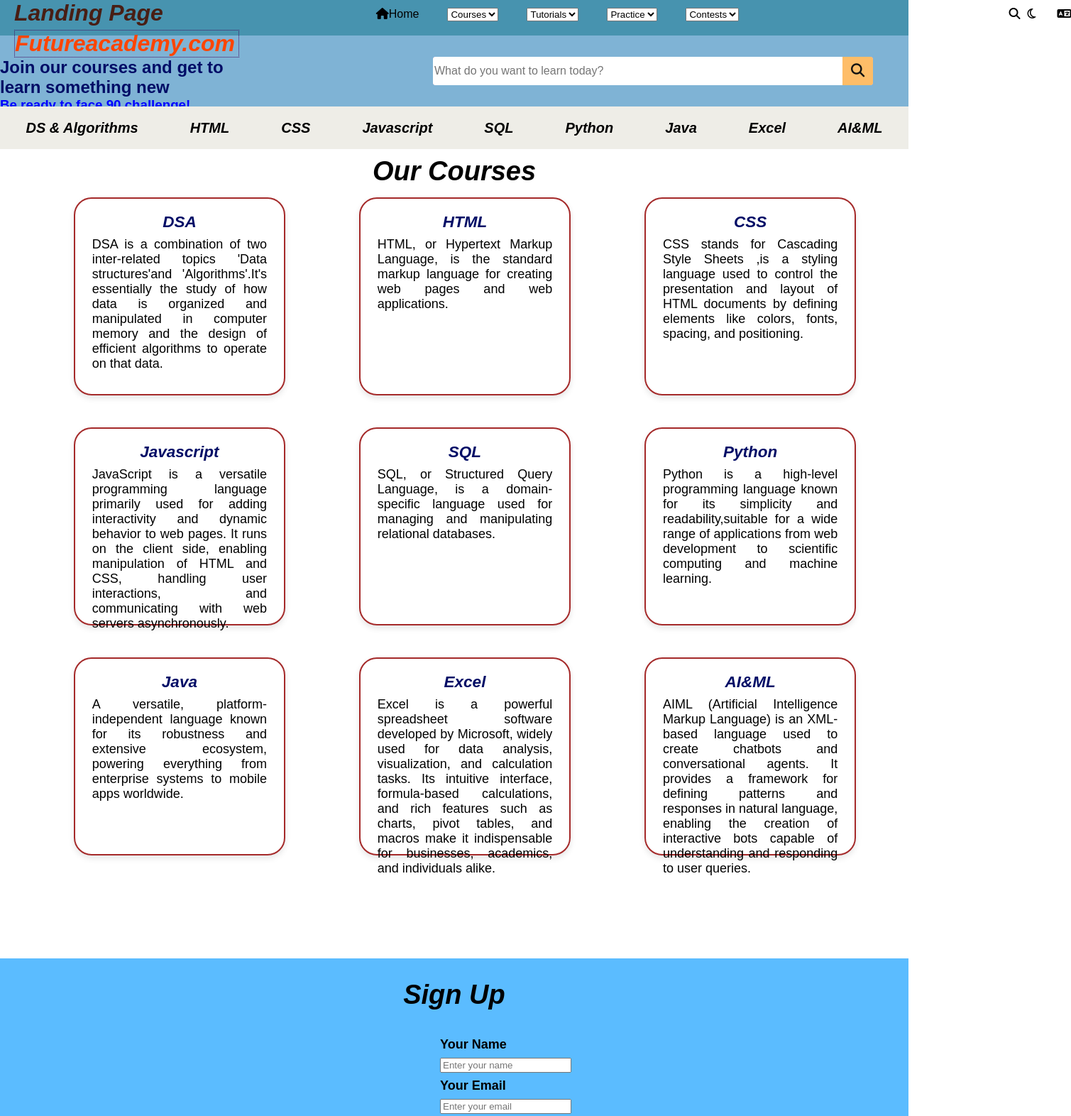
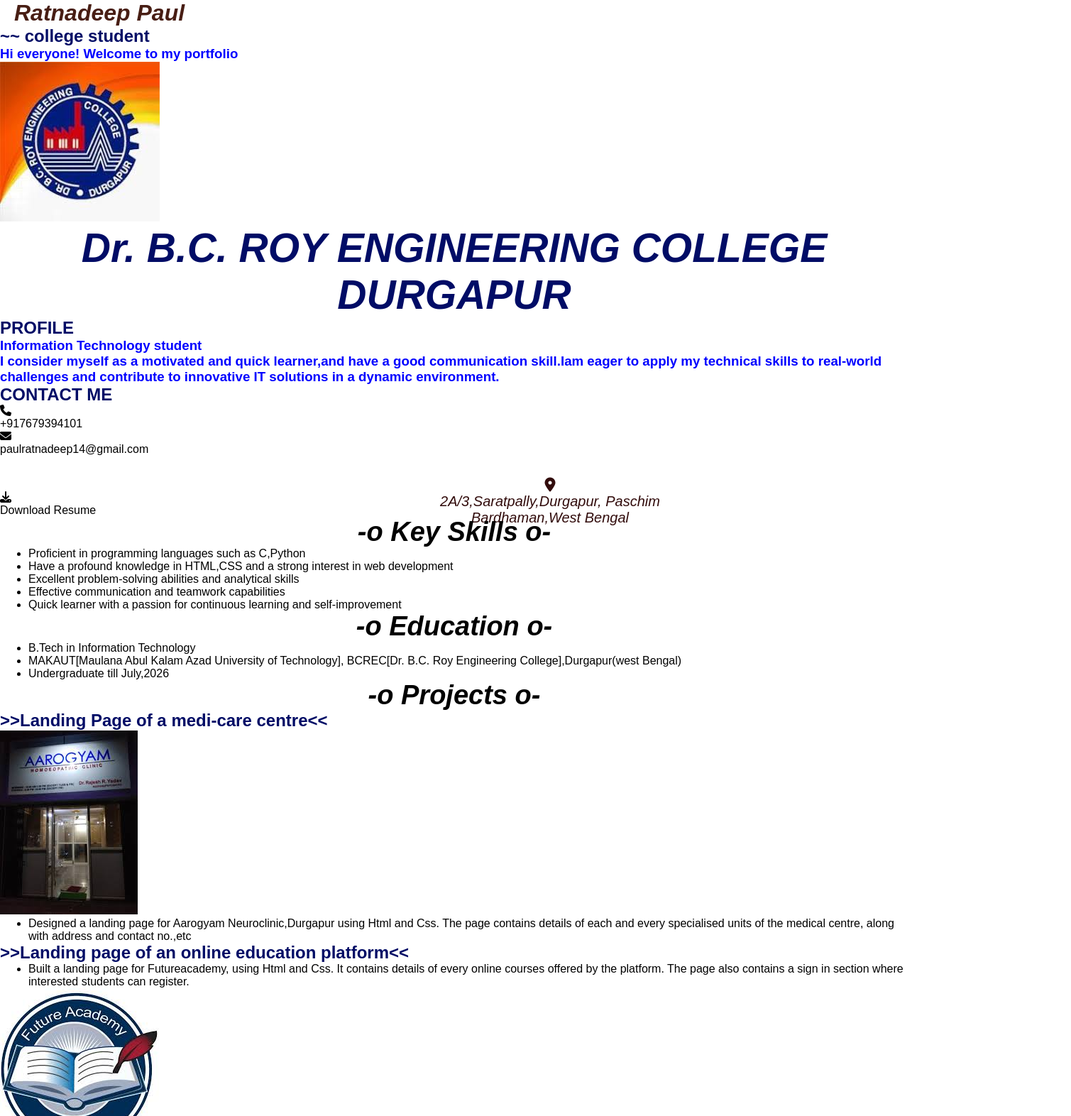
Before and after one commit to Ratnapaul-2004/CODSOFT, a plain HTML site: page index.html in a window 1280 px wide. Shown: the top 1572 px of the page at 71% size, 1509 px wide, since content can reach past the window. Drawn offline with Linux system fonts and the light colour scheme.

Commit message:
Add files via upload

```diff
--- a/index.html
+++ b/index.html
@@ -3,237 +3,194 @@
 <head>
     <meta charset="UTF-8">
     <meta name="viewport" content="width=device-width, initial-scale=1.0">
-    <title>Landing Page</title>
+    <title>My Portfolio</title>
     <link rel="stylesheet" href="https://cdnjs.cloudflare.com/ajax/libs/font-awesome/6.5.2/css/all.min.css" integrity="sha512-SnH5WK+bZxgPHs44uWIX+LLJAJ9/2PkPKZ5QiAj6Ta86w+fsb2TkcmfRyVX3pBnMFcV7oQPJkl9QevSCWr3W6A==" crossorigin="anonymous" referrerpolicy="no-referrer">
     <link rel="stylesheet"href="style.css">
 </head>
 <body>
     <header>
-        <div class="navbar">
-            <div class="landing page">
-                <h1>Landing Page</h1>
+        <div class="logo-section">
+            <div class="name">
+                <h1>Ratnadeep Paul</h1>
             </div>
-            <div class="menu">
-                <div class="nav-home border ">
-                    <div class="icon">
-                        <i class="fa-solid fa-house"></i>
-                        Home
+            <div class="tag">
+                <h2>~~ college student</h2>
             </div>
         </div>
-                <div class="courses border">
-                    <select class="course-select">
-                    <option>Courses</option>
-                    </select>
+        <div class="welcome">
+            <h3 id="hi">Hi everyone! Welcome to my portfolio</h3>
         </div>
-                <div class="tutorials border">
-                    <select class="tutorial-select">
-                    <option>Tutorials</option>
-                    </select>
+    </header>
+    <main>
+        <div class="about-myself">
+            <div class="profile">
+                <div class="bcroy">
+                    <img src="bcroy_logo.jpeg" id="college_logo" alt="Collge logo">
+                    <span><h2 id="college_name">Dr. B.C. ROY ENGINEERING COLLEGE</h2></span>
+                    <span><h2 id="college_loc">DURGAPUR</h2></span>
                 </div>
-                <div class="practice border">
-                    <select class="practice-select">
-                    <option>Practice</option>
-                    </select>
+                <div class="img">
+
                 </div>
-                <div class="contest border">
-                    <select class="contest-select">
-                    <option>Contests</option>
-                    </select>
+                <div class="intro">
+                    <h2 id="profile1">PROFILE</h2>
+                    <h3 id="brief1">Information Technology student</h3>
+                    <div class="brief2">
+                        <h3>I consider myself as a motivated and
+                            quick learner,and have a good communication skill.Iam eager to
+                            apply my technical skills to real-world challenges and contribute to innovative IT solutions in a dynamic environment.
+                        </h3>
                     </div>
-                <div class="search-icon border">
-                    <i class="fa-solid fa-magnifying-glass"></i>
                 </div>
-                <div class="night-icon border">
-                    <i class="fa-regular fa-moon"></i>
+                <div class="contact">
+                    <h2 id="contact_me">CONTACT ME</h2>
+                    <div class="phone">
+                        <i class="fa-solid fa-phone"></i>
+                        <p class="contact_details">+917679394101</p>
                     </div>
-                <div class="lang-icon border">
-                    <i class="fa-solid fa-language"></i>
+                    <div class="email">
+                        <i class="fa-solid fa-envelope"></i>
+                        <p class="contact_details">paulratnadeep14@gmail.com</p>
+                    </div>
+                    <div class="address">
+                        <i class="fa-solid fa-location-dot"></i>
+                        <p class="contact_details">2A/3,Saratpally,Durgapur,
+                        Paschim Bardhaman,West Bengal</p>
+                    </div>
+                    <div class="resume">
+                        <i class="fa-solid fa-download"></i>
+                        <p id="download">Download Resume</p>
                     </div>
                 </div>
             </div>
-    </header>
-    <main>
 
-        <div class="hero-section">
-                <div class="text">
-                    <h1 id="name">Futureacademy.com</h1>
-                    <h2>Join our courses and get to learn something new</h2>
-                    <h3>Be ready to face 90 challenge!</h3>
+            <div class="my_details">
+                <div class="skills-section">
+                    <span id="skill"><h4>-o Key Skills o-</h4></span>
+                    <div class="proficiency">
+                        <ul>
+                            <li id="list1">Proficient in programming languages such as C,Python</li>
+                            <li id="list1">Have a profound knowledge in HTML,CSS and a strong interest in web development</li>
+                            <li id="list1">Excellent problem-solving abilities and analytical skills</li>
+                            <li id="list1">Effective communication and teamwork capabilities</li>
+                            <li id="list1">Quick learner with a passion for continuous learning and self-improvement</li>
+                        </ul>
                     </div>
-                <div class="search-box">
-                    <input placeholder="What do you want to learn today?" class="search-input">
-                    <div class="query-icon">
-                        <i class="fa-solid fa-magnifying-glass"></i>
+                </div>
+                <div class="edu">
+                    <span id="education"><h4>-o Education o-</h4></span>
+                    <div class="academics">
+                        <ul>
+                            <li>B.Tech in Information Technology</li>
+                            <li>MAKAUT[Maulana Abul Kalam Azad University of Technology],
+                            BCREC[Dr. B.C. Roy Engineering College],Durgapur(west Bengal)</li>
+                            <li>Undergraduate till July,2026</li>
+                        </ul>
+                    </div>
+                </div>
+                <div class="project-section">
+                    <span id="project"><h4>-o Projects o-</h4></span>
+                    <div class="projects">
+                        <h2 id="medicare">>>Landing Page of a medi-care centre<<</h2>
+                        <div class="pro">
+                            <img src="aarogyam_neuroclinic.jpeg" class="img1" alt="Project 1 Image">
+                            <div class="text1">
+                                <ul>
+                                    <li>
+                                        <p>Designed a landing page for Aarogyam Neuroclinic,Durgapur using Html and Css.
+                                           The page contains details of each and every specialised units of the medical centre,
+                                           along with address and contact no.,etc
+                                        </p>
+
+                                    </li>
+                                </ul>
                             </div>
                         </div>
                     </div>
-        <div class="panel-ops">
-            <div class="panel">DS & Algorithms</div>
-            <div class="panel">HTML</div>
-            <div class="panel">CSS</div>
-            <div class="panel">Javascript</div>
-            <div class="panel">SQL</div>
-            <div class="panel">Python</div>
-            <div class="panel">Java</div>
-            <div class="panel">Excel</div>
-            <div class="panel">AI&ML</div>
+                    <div class="projects">
+                        <h2 id="eduhub">>>Landing page of an online education platform<<</h2>
+                        <div class="pro">
+                            <div class="text2">
+                                <ul>
+                                    <li>
+                                        <p>Built a landing page for Futureacademy, using Html and Css.
+                                           It contains details of every online courses offered by the platform.
+                                           The page also contains a sign in section where interested students can register.
+                                        </p>
+                                    </li>
+                                </ul>
                             </div>
-        <div class="course-section">
-            <div class="courses-panel"></div>
-                <span id="title1">Our Courses</span>
-            <div class="course-struct">
-                <div class="box">
-                    <div class="box-content dsa">
-                        <a href="" target="_blank">
-                            <h2>DSA</h2>
-                        </a>
-                        <p>
-                            DSA is a combination of two inter-related topics 'Data structures'and 'Algorithms'.It's essentially the study of how data is organized and manipulated in computer memory and the design of efficient algorithms to operate on that data.
-                        </p>
+
+                            <img src="future_academy.jpeg" class="img2" alt="Project 2 Image">
+
                         </div>
                     </div>
-                <div class="box">
-                    <div class="box-content html">
-                        <a href="" target="_blank">
-                            <h2>HTML</h2>
-                        </a>
-                        <p>
-                            HTML, or Hypertext Markup Language, is the standard markup language for creating web pages and web applications.
+                    <div class="projects">
+                        <h2 id="portfolio">>>Portfolio page<<</h2>
+                        <div class="pro">
+
+                            <img src="my_portfolio.jpeg" class="img1" alt="Project 3 Image">
+
+                            <div class="text1">
+                                <ul>
+                                    <li>
+
+                                        <p>Designed a simple portfolio with Html and Css.
+                                           One can see my profile and a brief introduction.
+                                           It showcases my key skills and education details.It also contains my project details.
                                         </p>
-                        </div>
-                </div>
-                <div class="box">
-                    <div class="box-content css">
-                        <a href="" target="_blank">
-                            <h2>CSS</h2>
-                        </a>
-                        <p>
-                            CSS stands for Cascading Style Sheets ,is a styling language used to control the presentation and layout of HTML documents by defining elements like colors, fonts, spacing, and positioning.
-                        </p>
-                        </div>
-                </div>
-                <div class="box">
-                    <div class="box-content js">
-                        <a href="" target="_blank">
-                            <h2>Javascript</h2>
-                        </a>
-                        <p>
-                            JavaScript is a versatile programming language primarily used for adding interactivity and dynamic behavior to web pages. It runs on the client side, enabling manipulation of HTML and CSS, handling user interactions, and communicating with web servers asynchronously.
-                        </p>
-                        </div>
-                </div>
-                <div class="box">
-                    <div class="box-content sql">
-                        <a href="" target="_blank">
-                            <h2>SQL</h2>
-                        </a>
-                        <p>
-                            SQL, or Structured Query Language, is a domain-specific language used for managing and manipulating relational databases.
-                        </p>
-                        </div>
-                </div>
-                <div class="box">
-                    <div class="box-content python">
-                        <a href="" target="_blank">
-                            <h2>Python</h2>
-                        </a>
-                        <p>
-                            Python is a high-level programming language known for its simplicity and readability,suitable for a wide range of applications from web development to scientific computing and machine learning.
-                        </p>
-                        </div>
-                </div>
-                <div class="box">
-                    <div class="box-content java">
-                        <a href="" target="_blank">
-                            <h2>Java</h2>
-                        </a>
-                        <p>
-                            A versatile, platform-independent language known for its robustness and extensive ecosystem, powering everything from enterprise systems to mobile apps worldwide.
-                        </p>
-                        </div>
-                </div>
-                <div class="box">
-                    <div class="box-content excel">
-                        <a href="" target="_blank">
-                            <h2>Excel</h2>
-                        </a>
-                        <p>
-                            Excel is a powerful spreadsheet software developed by Microsoft, widely used for data analysis, visualization, and calculation tasks. Its intuitive interface, formula-based calculations, and rich features such as charts, pivot tables, and macros make it indispensable for businesses, academics, and individuals alike.
-                        </p>
-                        </div>
-                </div>
-                <div class="box">
-                    <div class="box-content aiml">
-                        <a href="" target="_blank">
-                            <h2>AI&ML</h2>
-                        </a>
-                        <p>
-                            AIML (Artificial Intelligence Markup Language) is an XML-based language used to create chatbots and conversational agents. It provides a framework for defining patterns and responses in natural language, enabling the creation of interactive bots capable of understanding and responding to user queries.
-                        </p>
+                                    </li>
+                                </ul>
                             </div>
                         </div>
                     </div>
+                    <div class="projects">
+                        <h2 id="calculator">>>Calculator<<</h2>
+                        <div class="pro">
+                            <div class="text2">
+                                <ul>
+                                    <li>
+
+                                        <p>Built a basic calculator using Html,Css and Javascript.
+                                           In this project, css grid system has been applied for proper
+                                           arrangement of buttons.This calculator can evaluate addition,
+                                           subtrcation,multiplication and division.
+                                        </p>
+                                    </li>
+                                </ul>
                             </div>
-        <div class="content">
-            <div class="wrapper"></div>
-                <span id="signup">Sign Up</span>
-            <div class="signup-options">
-                <div class="input1">
-                    <div class="label">Your Name</div>
-                    <form action="#">
-                        <div class="input-box">
-                            <input type="text"placeholder="Enter your name" required>
+
+                            <img src="calculator.png" class="img2" alt="Project 4 Image">
+
                         </div>
-                    </form>
-                    <div class="label">Your Email</div>
-                    <form action="#">
-                        <div class="input-box">
-                            <input type="text"placeholder="Enter your email" required>
                     </div>
-                    </form>
-                    <div class="label">Create password</div>
-                    <form action="#">
-                        <div class="input-box">
-                            <input type="password"placeholder="Create your password" required>
+                    <div class="projects">
+                        <h2 id="amazon_clone">>>Amazon Clone<<</h2>
+                        <div class="pro">
+
+                            <img src="amazon.jpeg" class="img1" alt="Project 5 Image">
+
+                            <div class="text2">
+                                <ul>
+                                    <li>
+
+                                        <p>Designed a clone of the Amazon landing page.
+                                           This page contains details of items of various categories,
+                                           like home accessories,women's clothing,electronics gadgets,etc.
+                                           One can search his/her desired item and place order.
+                                        </p>
+                                    </li>
+                                </ul>
                             </div>
-                    </form>
                         </div>
-                <div class="input1">
-                    <div class="label">Confirm password</div>
-                    <form action="#">
-                        <div class="input-box">
-                            <input type="passsword"placeholder="Confirm your password" required>
                     </div>
-                    </form>
-                </div>
-                <div class="policy">
-                    <input type="checkbox">
-                    <h3>I accept all terms & conditions</h3>
-                </div>
-                <div class="submit-box button">
-                    <input type="Submit" value ="Sign Up">
-                </div>
-                <div class="text">
-                    <h3>Already have an account?<a href="#">Login now</h3>
                 </div>
             </div>
         </div>
     </main>
     <footer>
-        <div class="foot-section">
-            <div id="contact">
-                <span id="title2">Contact Us</span>
-            </div>
-            <div class="address">
-                <p>D-143, 6th Floor, Sovereign
-                Corporate Tower, Sector-98,
-                Noida, Uttar Pradesh - 201305</p>
-            </div>
-        </div>
-        <div class="copyright-section">
-            <div class="link">
         <div class="copyright">
-                    <p style="color:white">&copy 2024 Futureacademy. All rights reserved.</p>
+            <p>&copy 2024 Ratnadeep Paul. All rights reserved.</p>
         </div>
         <div class="footer-links">
             <ul>
@@ -242,8 +199,6 @@
                 <li><a href="#">Contact Us</a></li>
             </ul>
         </div>
-            </div>
-        </div>
     </footer>
 </body>
 </html>
```
Lines whose indentation alone changed are shown as unchanged.
